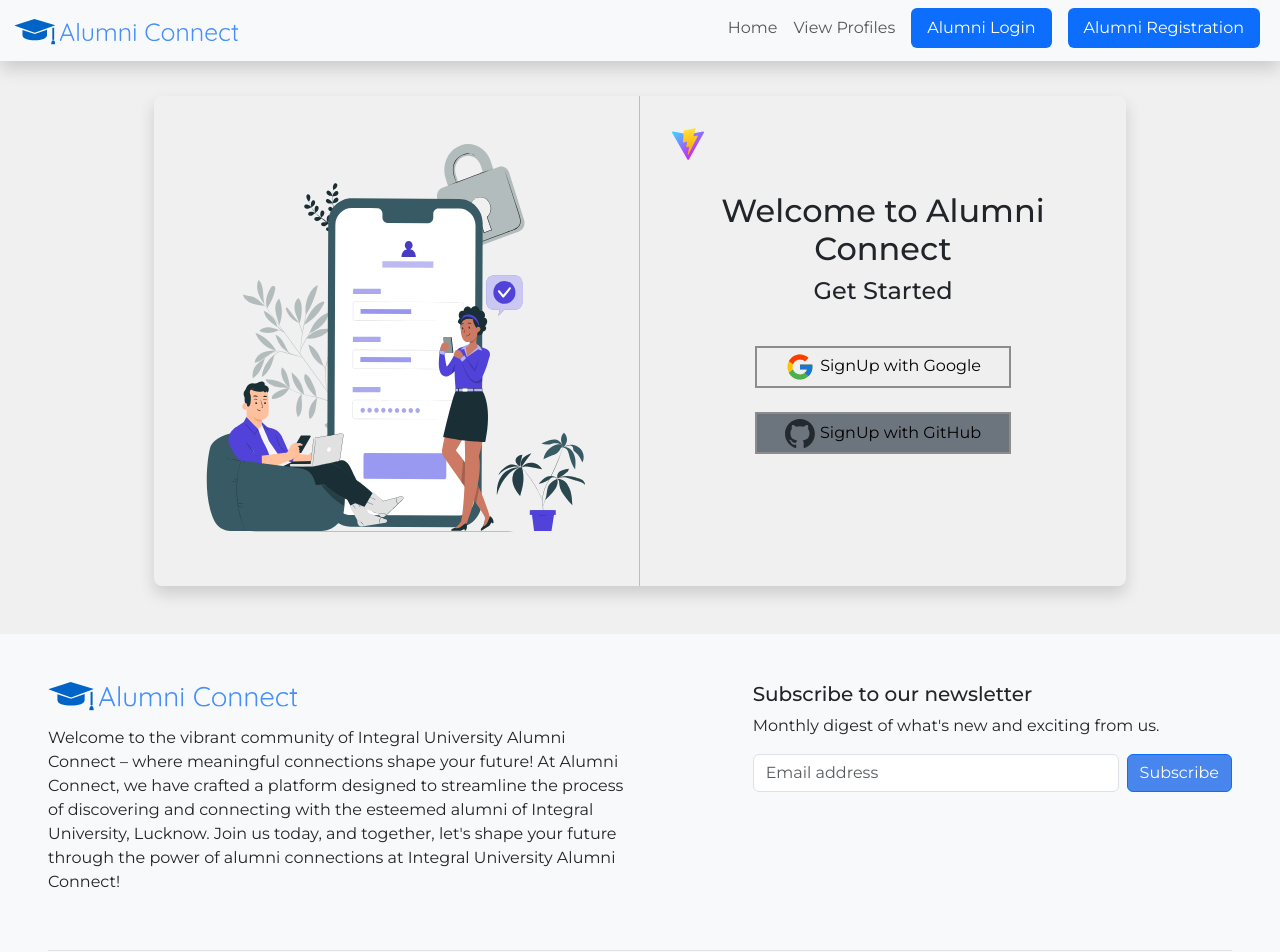
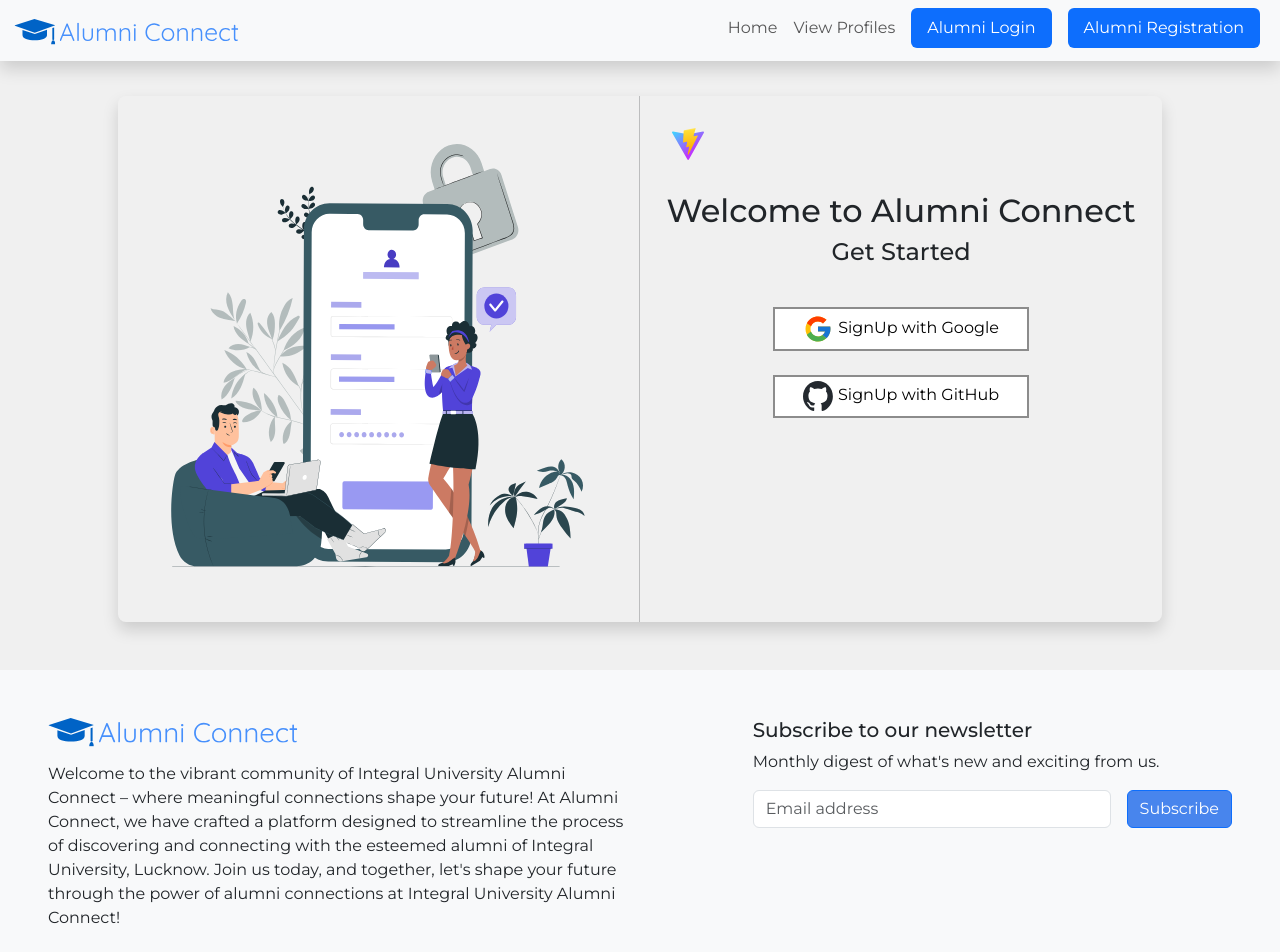
Before and after one commit to khubaibkm/alumniConnect, a React (Vite) app: page /signup in a window 1280 px wide. Shown: the top 952 px of the page. Built offline with nearby package versions, Linux system fonts and the light colour scheme; no server answers.

Commit message:
styling fix

```diff
--- a/src/components/Footer.jsx
+++ b/src/components/Footer.jsx
@@ -8,22 +8,20 @@ const Footer = () => {
     <div className="px-5 bg-light">
       <footer className="py-5">
         <div className="row">
+          <div className="col-12 col-md-6 mb-3 d-flex flex-column align-items-start">
+            <img width={"250px"} src="/logo.svg" alt="alumni connect" />
+            <p style={{ textAlign: "left", marginTop: "15px" }}>
+              Welcome to the vibrant community of Integral University Alumni
+              Connect – where meaningful connections shape your future! At
+              Alumni Connect, we have crafted a platform designed to streamline
+              the process of discovering and connecting with the esteemed alumni
+              of Integral University, Lucknow. Join us today, and together,
+              let's shape your future through the power of alumni connections at
+              Integral University Alumni Connect!
+            </p>
+          </div>
 
-        <div className="col-12 col-md-6 mb-3 d-flex flex-column align-items-start">
-    <img width={"250px"} src="/logo.svg" alt="alumni connect" />
-    <p style={{ textAlign: "left", marginTop: "15px" }}>
-        Welcome to the vibrant community of Integral University Alumni Connect – where meaningful connections shape your future! At Alumni Connect, we have crafted a platform designed to streamline the process of discovering and connecting with the esteemed alumni of Integral University, Lucknow.
-        Join us today, and together, let's shape your future through the power of alumni connections at Integral University Alumni Connect!
-    </p>
-</div>
-
-
-
-
-
-
-
-          <div className="col-md-5 offset-md-1 mb-3">
+          <div className="col-md-5 offset-md-1 mb-3 ">
             <form>
               <h5>Subscribe to our newsletter</h5>
               <p>Monthly digest of what's new and exciting from us.</p>
@@ -37,6 +35,7 @@ const Footer = () => {
                   className="form-control"
                   placeholder="Email address"
                 />
+                <br></br>
                 <button className="btn btn-primary" type="button">
                   Subscribe
                 </button>
@@ -49,17 +48,26 @@ const Footer = () => {
           <p>© {getYear()} Alumni Connect | All rights reserved.</p>
           <ul className="list-unstyled d-flex">
             <li className="ms-3">
-              <a className="link-dark" href="mailto:khubaibahmadkm@gmail.com, iualumniconnect@gmail.com">
+              <a
+                className="link-dark"
+                href="mailto:khubaibahmadkm@gmail.com, iualumniconnect@gmail.com"
+              >
                 <i className="fa fa-envelope" aria-hidden="true"></i>
               </a>
             </li>
             <li className="ms-3">
-              <a className="link-dark" href="https://www.linkedin.com/in/arish00/">
+              <a
+                className="link-dark"
+                href="https://www.linkedin.com/in/arish00/"
+              >
                 <i className="fa fa-linkedin" aria-hidden="true"></i>
               </a>
             </li>
             <li className="ms-3">
-              <a className="link-dark" href="https://www.instagram.com/r_ish.py/">
+              <a
+                className="link-dark"
+                href="https://www.instagram.com/r_ish.py/"
+              >
                 <i className="fa fa-instagram" aria-hidden="true"></i>
               </a>
             </li>
--- a/src/components/HomeBanner.jsx
+++ b/src/components/HomeBanner.jsx
@@ -14,25 +14,36 @@ export const HomeBanner = () => {
         .from(".display-4", { opacity: 0, y: 100, duration: 1 })
         .from(".lead", { opacity: 0, y: 100, duration: 1 })
         .from(".btn", { opacity: 0, x: -100, duration: 1 })
-        .to(".banner, .display-4, .lead, .btn", { opacity: 1, x: 0, y: 0, duration: 1 });
+        .to(".banner, .display-4, .lead, .btn", {
+          opacity: 1,
+          x: 0,
+          y: 0,
+          duration: 1,
+        });
     };
 
     const hoverEffect = () => {
-      gsap.to(".btn", { scale: 1.2, duration: 0.4});
+      gsap.to(".btn", { scale: 1.2, duration: 0.4 });
     };
 
     const unhoverEffect = () => {
-      gsap.to(".btn", { scale: 1, duration: 0.4});
+      gsap.to(".btn", { scale: 1, duration: 0.4 });
     };
 
-    window.addEventListener('load', startAnimation);
-    document.querySelector('.btn').addEventListener('mouseenter', hoverEffect);
-    document.querySelector('.btn').addEventListener('mouseleave', unhoverEffect);
+    window.addEventListener("load", startAnimation);
+    document.querySelector(".btn").addEventListener("mouseenter", hoverEffect);
+    document
+      .querySelector(".btn")
+      .addEventListener("mouseleave", unhoverEffect);
 
     return () => {
-      window.removeEventListener('load', startAnimation);
-      document.querySelector('.btn').removeEventListener('mouseenter', hoverEffect);
-      document.querySelector('.btn').removeEventListener('mouseleave', unhoverEffect);
+      window.removeEventListener("load", startAnimation);
+      document
+        .querySelector(".btn")
+        .removeEventListener("mouseenter", hoverEffect);
+      document
+        .querySelector(".btn")
+        .removeEventListener("mouseleave", unhoverEffect);
     };
   }, []);
 
@@ -45,7 +56,9 @@ export const HomeBanner = () => {
               className="col-md-12"
               style={{ textAlign: "left", marginBottom: "15rem" }}
             >
-              <h1 className="display-4">Welcome to AlumniConnect</h1>
+              <h1 className="display-4">
+                Welcome to <span className="textstyle">AlumniConnect</span>
+              </h1>
               <p className="lead">Where connections shape your future.</p>
               <Link to="./signup" className="btn btn-primary btn-lg">
                 Get Started
--- a/src/components/HowTo.jsx
+++ b/src/components/HowTo.jsx
@@ -8,8 +8,8 @@ const HowTo = () => {
         // style={{ minHeight: "100vh" }}
       >
         <div className="container">
-          <div className="section-head text-center">
-            <h6
+          <div className="section-head text-center mb-4">
+            <h2
               className="text wow fadeInUp"
               data-wow-delay="0.6s"
               style={{
@@ -19,8 +19,8 @@ const HowTo = () => {
               }}
             >
               Registration Process - (for Alumni)
-            </h6>
-            <h2
+            </h2>
+            <h4
               className="title wow fadeInUp"
               data-wow-delay="0.8s"
               style={{
@@ -30,7 +30,7 @@ const HowTo = () => {
               }}
             >
               How It Works
-            </h2>
+            </h4>
           </div>
           <div className="row justify-content-center">
             <div className="col-lg-3 col-md-6 mb-3">
--- a/src/pages/HomePage.jsx
+++ b/src/pages/HomePage.jsx
@@ -21,11 +21,11 @@ const HomePage = () => {
             </div>
             <div className="col-lg-6 py-4">
               <div className="section-head text-start">
-                <h3>About Us</h3>
-                <h2 className="title">
+                <h2>About Us</h2>
+                <h4 className="title">
                   Welcome to Alumni Connect! - Where connections shape your
                   future.
-                </h2>
+                </h4>
               </div>
               <p className="text-start">
                 At Alumni Connect, we understand the power of connections. We
--- a/src/pages/SignIn.jsx
+++ b/src/pages/SignIn.jsx
@@ -170,7 +170,7 @@ const SignIn = () => {
   };
 
   return (
-    <div className="container mt-5 p-5">
+    <div className="container mt-5 py-5">
       <section className="vh-xxl-100 pt-5">
         <div className="container h-100 d-flex px-0 px-sm-4">
           <div className="row justify-content-center align-items-center m-auto">
@@ -221,7 +221,7 @@ const SignIn = () => {
                         </button> */}
                         <br /> <br />
                         <button
-                          className="signin google"
+                          className="signin bg-white google"
                           onClick={SignInWithGoogle}
                         >
                           <img
@@ -233,7 +233,7 @@ const SignIn = () => {
                         </button>
                         <br /> <br />
                         <button
-                          className="signin bg-secondary"
+                          className="signin bg-white"
                           onClick={signInWithGitHub}
                         >
                           <img
--- a/src/pages/SignUp.jsx
+++ b/src/pages/SignUp.jsx
@@ -128,7 +128,7 @@ const SignUp = () => {
   };
 
   return (
-    <div className="container mt-5 p-5">
+    <div className="container mt-5 py-5">
       <section className="vh-xxl-100 pt-5">
         <div className="container h-100 d-flex px-0 px-sm-4">
           <div className="row justify-content-center align-items-center m-auto">
@@ -181,7 +181,7 @@ const SignUp = () => {
                         </button> */}
                         <br /> <br />
                         <button
-                          className="signup google"
+                          className="signup bg-white google"
                           onClick={SignUpWithGoogle}
                         >
                           <img
@@ -193,7 +193,7 @@ const SignUp = () => {
                         </button>
                         <br /> <br />
                         <button
-                          className="signup bg-secondary"
+                          className="signup bg-white"
                           onClick={SignUpWithGitHub}
                         >
                           <img
```
Also changed, not shown: public/homebanner2.png (added).
